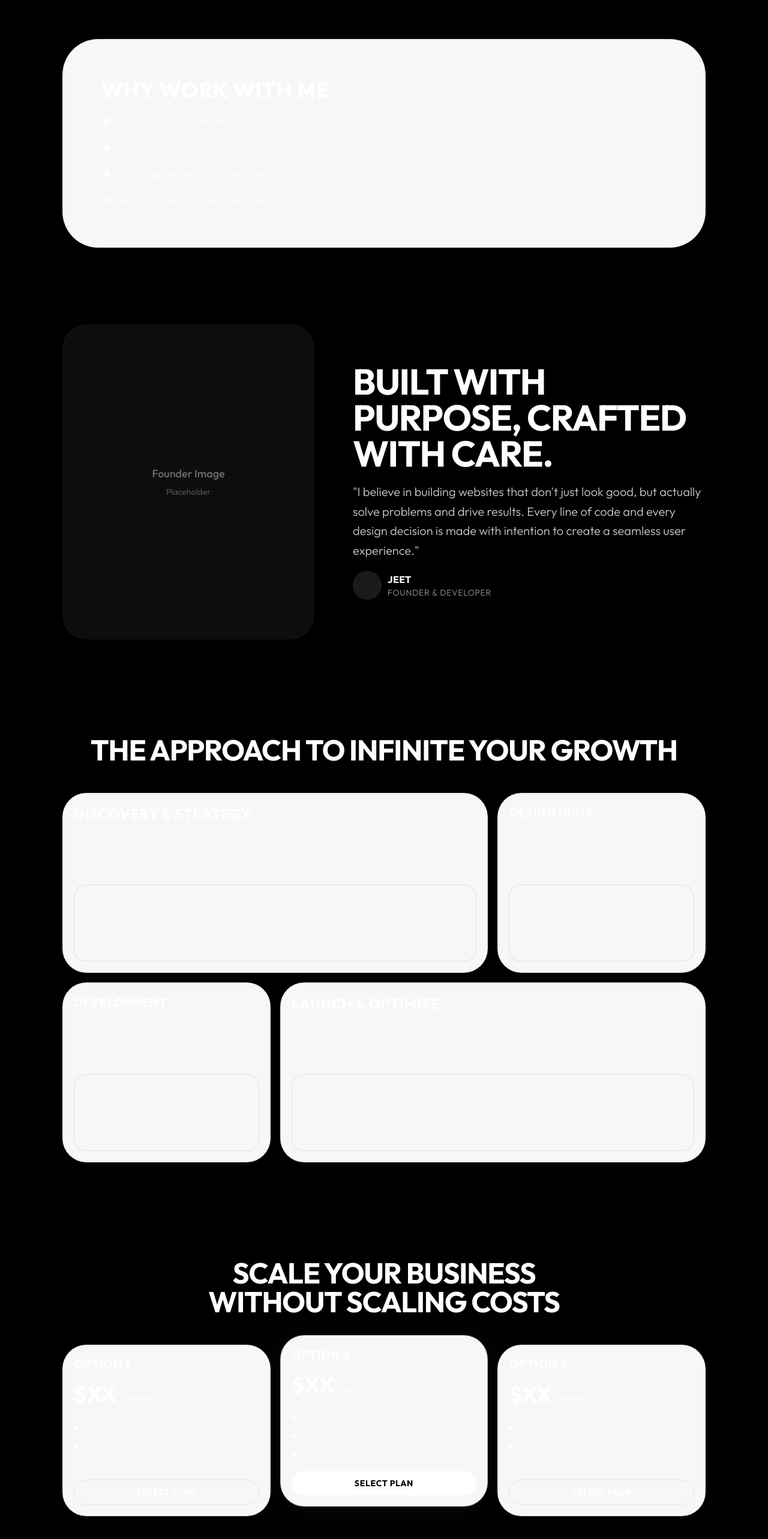
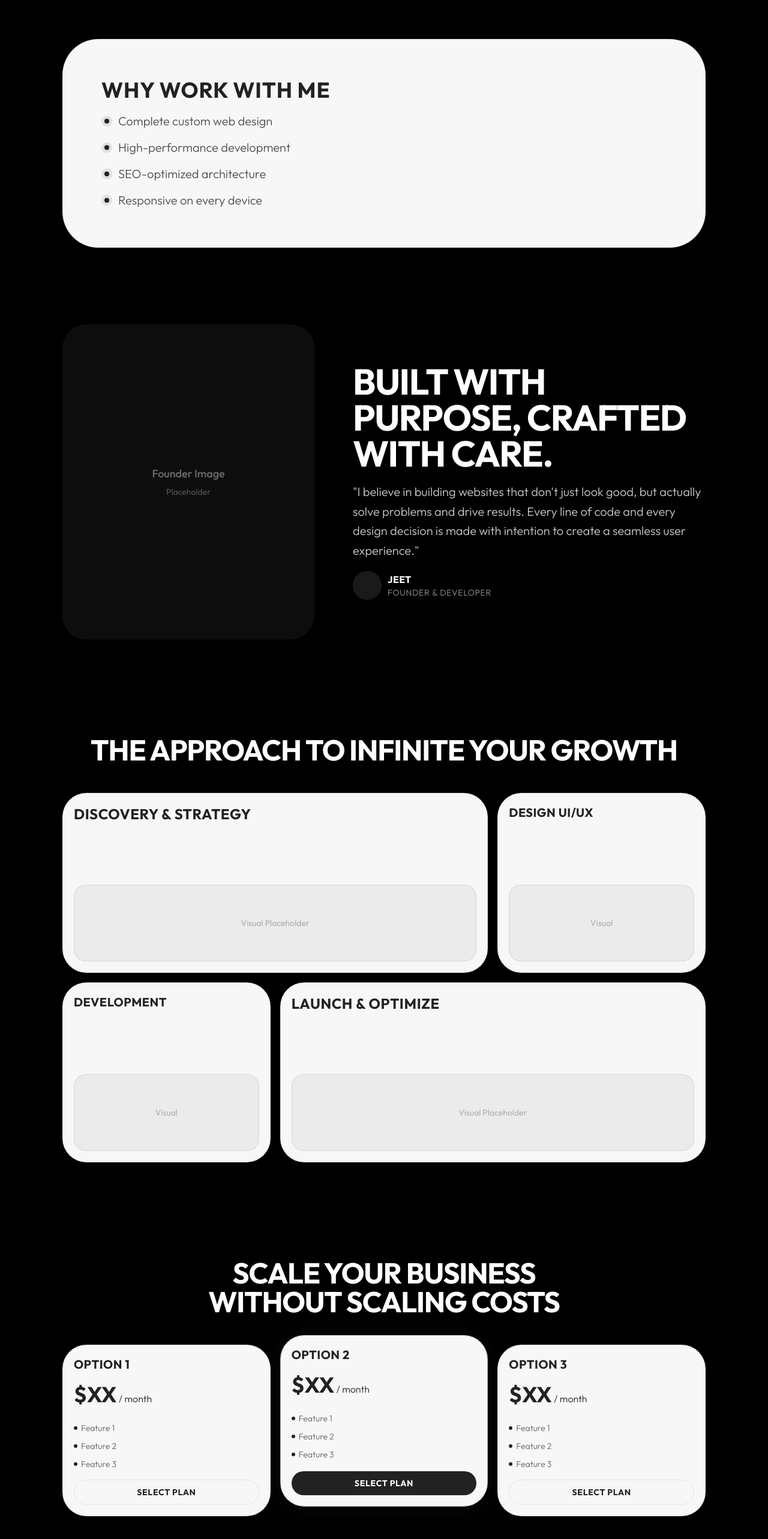
Before and after one commit to eremikajeet-del/Jeet-s-bankai-portfolio, a Next.js app: page / in a window 1280 px wide. Shown: the part 5417-7983 px from the top of the page at 60% size. Built offline with nearby package versions, Linux system fonts and the light colour scheme.

Commit message:
Auto-update

```diff
--- a/src/components/home/ApproachBento.tsx
+++ b/src/components/home/ApproachBento.tsx
@@ -15,9 +15,9 @@ export default function ApproachBento() {
         {/* Large Card */}
         <FadeIn delay={0.2} y={30} className="md:col-span-2">
           <div className="bg-surface-strong border border-border-muted/10 rounded-[40px] p-8 h-full min-h-[300px] flex flex-col justify-between">
-            <h3 className="text-text-tertiary font-bold text-2xl uppercase tracking-wide">Discovery & Strategy</h3>
-            <div className="w-full h-32 mt-6 rounded-[20px] bg-text-tertiary/5 border border-border-muted/10 flex items-center justify-center">
-              <span className="text-text-tertiary/30 text-sm">Visual Placeholder</span>
+            <h3 className="text-text-primary font-bold text-2xl uppercase tracking-wide">Discovery & Strategy</h3>
+            <div className="w-full h-32 mt-6 rounded-[20px] bg-text-primary/5 border border-border-muted/10 flex items-center justify-center">
+              <span className="text-text-primary/30 text-sm">Visual Placeholder</span>
             </div>
           </div>
         </FadeIn>
@@ -25,9 +25,9 @@ export default function ApproachBento() {
         {/* Small Card 1 */}
         <FadeIn delay={0.3} y={30}>
           <div className="bg-surface-strong border border-border-muted/10 rounded-[40px] p-8 h-full min-h-[300px] flex flex-col justify-between">
-            <h3 className="text-text-tertiary font-bold text-xl uppercase tracking-wide">Design UI/UX</h3>
-            <div className="w-full h-32 mt-6 rounded-[20px] bg-text-tertiary/5 border border-border-muted/10 flex items-center justify-center">
-              <span className="text-text-tertiary/30 text-sm">Visual</span>
+            <h3 className="text-text-primary font-bold text-xl uppercase tracking-wide">Design UI/UX</h3>
+            <div className="w-full h-32 mt-6 rounded-[20px] bg-text-primary/5 border border-border-muted/10 flex items-center justify-center">
+              <span className="text-text-primary/30 text-sm">Visual</span>
             </div>
           </div>
         </FadeIn>
@@ -35,9 +35,9 @@ export default function ApproachBento() {
         {/* Small Card 2 */}
         <FadeIn delay={0.4} y={30}>
           <div className="bg-surface-strong border border-border-muted/10 rounded-[40px] p-8 h-full min-h-[300px] flex flex-col justify-between">
-            <h3 className="text-text-tertiary font-bold text-xl uppercase tracking-wide">Development</h3>
-            <div className="w-full h-32 mt-6 rounded-[20px] bg-text-tertiary/5 border border-border-muted/10 flex items-center justify-center">
-              <span className="text-text-tertiary/30 text-sm">Visual</span>
+            <h3 className="text-text-primary font-bold text-xl uppercase tracking-wide">Development</h3>
+            <div className="w-full h-32 mt-6 rounded-[20px] bg-text-primary/5 border border-border-muted/10 flex items-center justify-center">
+              <span className="text-text-primary/30 text-sm">Visual</span>
             </div>
           </div>
         </FadeIn>
@@ -45,9 +45,9 @@ export default function ApproachBento() {
         {/* Large Card 2 */}
         <FadeIn delay={0.5} y={30} className="md:col-span-2">
           <div className="bg-surface-strong border border-border-muted/10 rounded-[40px] p-8 h-full min-h-[300px] flex flex-col justify-between">
-            <h3 className="text-text-tertiary font-bold text-2xl uppercase tracking-wide">Launch & Optimize</h3>
-            <div className="w-full h-32 mt-6 rounded-[20px] bg-text-tertiary/5 border border-border-muted/10 flex items-center justify-center">
-              <span className="text-text-tertiary/30 text-sm">Visual Placeholder</span>
+            <h3 className="text-text-primary font-bold text-2xl uppercase tracking-wide">Launch & Optimize</h3>
+            <div className="w-full h-32 mt-6 rounded-[20px] bg-text-primary/5 border border-border-muted/10 flex items-center justify-center">
+              <span className="text-text-primary/30 text-sm">Visual Placeholder</span>
             </div>
           </div>
         </FadeIn>
--- a/src/components/home/ComparisonCards.tsx
+++ b/src/components/home/ComparisonCards.tsx
@@ -18,26 +18,26 @@ export default function ComparisonCards() {
               bg-surface-strong border border-border-muted/10 rounded-[40px] p-8 h-full flex flex-col gap-6
               ${i === 2 ? 'md:-mt-6 md:mb-6 border-border-muted/30 shadow-[0_0_40px_rgba(215,226,234,0.05)]' : ''}
             `}>
-              <h3 className="text-text-tertiary font-bold text-xl uppercase tracking-wide">Option {i}</h3>
-              <div className="text-text-tertiary font-light">
+              <h3 className="text-text-primary font-bold text-xl uppercase tracking-wide">Option {i}</h3>
+              <div className="text-text-primary font-light">
                 <span className="text-4xl font-bold">$XX</span> / month
               </div>
               <ul className="flex flex-col gap-4 mt-4 flex-1">
-                <li className="text-text-tertiary/70 font-light text-sm flex items-center gap-2">
-                  <div className="w-1.5 h-1.5 rounded-full bg-text-tertiary"></div> Feature 1
+                <li className="text-text-primary/70 font-light text-sm flex items-center gap-2">
+                  <div className="w-1.5 h-1.5 rounded-full bg-text-primary"></div> Feature 1
                 </li>
-                <li className="text-text-tertiary/70 font-light text-sm flex items-center gap-2">
-                  <div className="w-1.5 h-1.5 rounded-full bg-text-tertiary"></div> Feature 2
+                <li className="text-text-primary/70 font-light text-sm flex items-center gap-2">
+                  <div className="w-1.5 h-1.5 rounded-full bg-text-primary"></div> Feature 2
                 </li>
-                <li className="text-text-tertiary/70 font-light text-sm flex items-center gap-2">
-                  <div className="w-1.5 h-1.5 rounded-full bg-text-tertiary"></div> Feature 3
+                <li className="text-text-primary/70 font-light text-sm flex items-center gap-2">
+                  <div className="w-1.5 h-1.5 rounded-full bg-text-primary"></div> Feature 3
                 </li>
               </ul>
               <button className={`
                 w-full py-4 rounded-full font-bold uppercase tracking-wider text-sm transition-all
                 ${i === 2
-                  ? 'bg-text-tertiary text-surface-base'
-                  : 'bg-transparent border border-border-default text-text-tertiary hover:bg-text-tertiary/10'}
+                  ? 'bg-text-primary text-text-tertiary'
+                  : 'bg-transparent border border-border-default text-text-primary hover:bg-text-primary/10'}
               `}>
                 Select Plan
               </button>
--- a/src/components/home/FeaturesList.tsx
+++ b/src/components/home/FeaturesList.tsx
@@ -14,15 +14,15 @@ export default function FeaturesList() {
     <section className="py-12 px-6 md:px-10 max-w-6xl mx-auto">
       <FadeIn delay={0.2} y={30}>
         <div className="bg-surface-strong border border-border-muted/10 rounded-[40px] md:rounded-[60px] p-8 md:p-16">
-          <h2 className="text-text-tertiary font-bold text-2xl md:text-4xl mb-8 uppercase tracking-wide">
+          <h2 className="text-text-primary font-bold text-2xl md:text-4xl mb-8 uppercase tracking-wide">
             Why work with me
           </h2>
           <ul className="flex flex-col gap-6">
             {features.map((feature, i) => (
               <FadeIn key={i} delay={0.3 + (i * 0.1)} y={20}>
-                <li className="flex items-center gap-4 text-text-tertiary/80 text-lg md:text-xl font-light">
-                  <div className="w-8 h-8 rounded-full bg-text-tertiary/10 flex items-center justify-center shrink-0">
-                    <div className="w-3 h-3 rounded-full bg-text-tertiary"></div>
+                <li className="flex items-center gap-4 text-text-primary/80 text-lg md:text-xl font-light">
+                  <div className="w-8 h-8 rounded-full bg-text-primary/10 flex items-center justify-center shrink-0">
+                    <div className="w-3 h-3 rounded-full bg-text-primary"></div>
                   </div>
                   {feature}
                 </li>
--- a/src/components/home/ResponsiveShowcase.tsx
+++ b/src/components/home/ResponsiveShowcase.tsx
@@ -18,15 +18,15 @@ export default function ResponsiveShowcase() {
         <FadeIn delay={0.4} y={40} className="w-full md:w-2/3 flex items-end justify-center md:justify-end gap-4 sm:gap-6 relative">
           {/* Desktop */}
           <div className="w-[60%] aspect-video bg-surface-strong border-2 border-border-muted/20 rounded-[12px] sm:rounded-[20px] flex items-center justify-center shadow-2xl relative z-10">
-            <span className="text-text-tertiary/30 text-sm">Desktop</span>
+            <span className="text-text-primary/30 text-sm">Desktop</span>
           </div>
           {/* Tablet */}
           <div className="w-[30%] aspect-[3/4] bg-surface-strong border-2 border-border-muted/20 rounded-[12px] sm:rounded-[20px] flex items-center justify-center shadow-2xl absolute -bottom-4 right-[15%] z-20">
-            <span className="text-text-tertiary/30 text-xs">Tablet</span>
+            <span className="text-text-primary/30 text-xs">Tablet</span>
           </div>
           {/* Mobile */}
           <div className="w-[15%] aspect-[9/19] bg-surface-strong border-2 border-border-muted/20 rounded-[8px] sm:rounded-[16px] flex items-center justify-center shadow-2xl absolute -bottom-8 -right-2 z-30">
-            <span className="text-text-tertiary/30 text-[10px]">Mobile</span>
+            <span className="text-text-primary/30 text-[10px]">Mobile</span>
           </div>
         </FadeIn>
       </div>
```
Also changed, not shown: src/components/home/TestimonialsGrid.tsx (+6 -6 lines).
